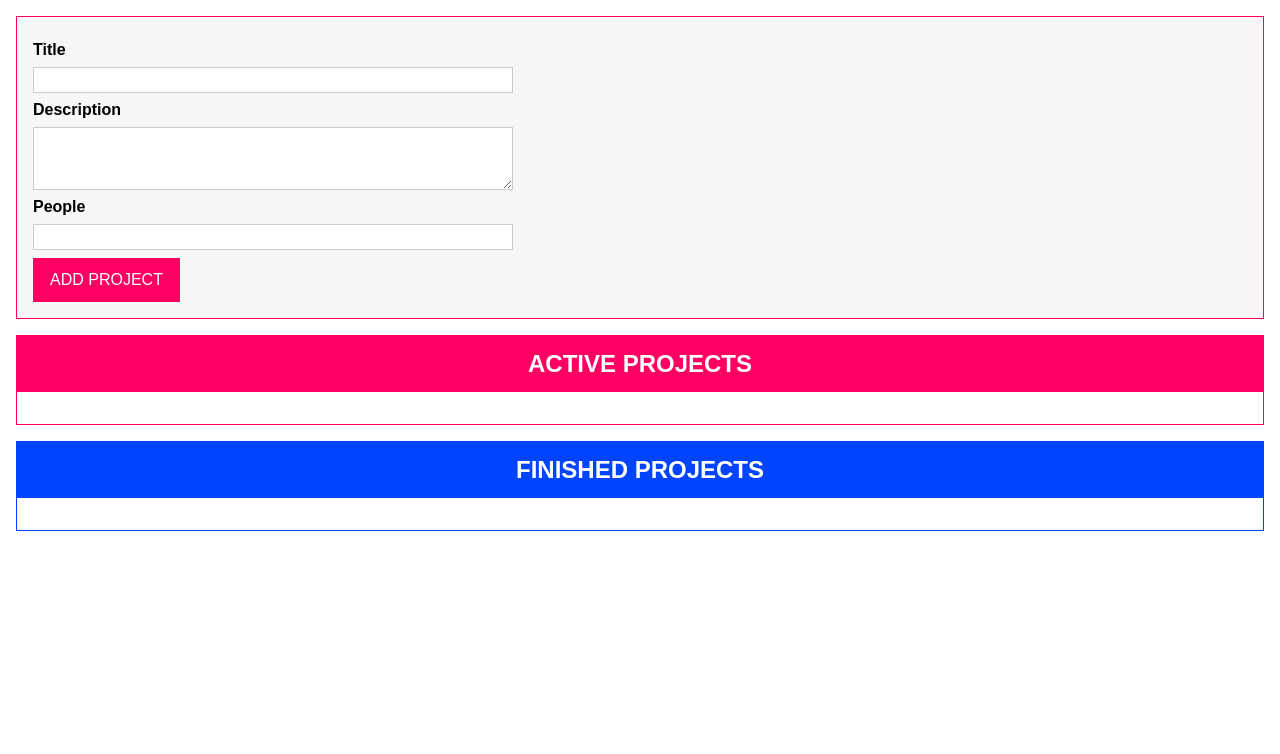
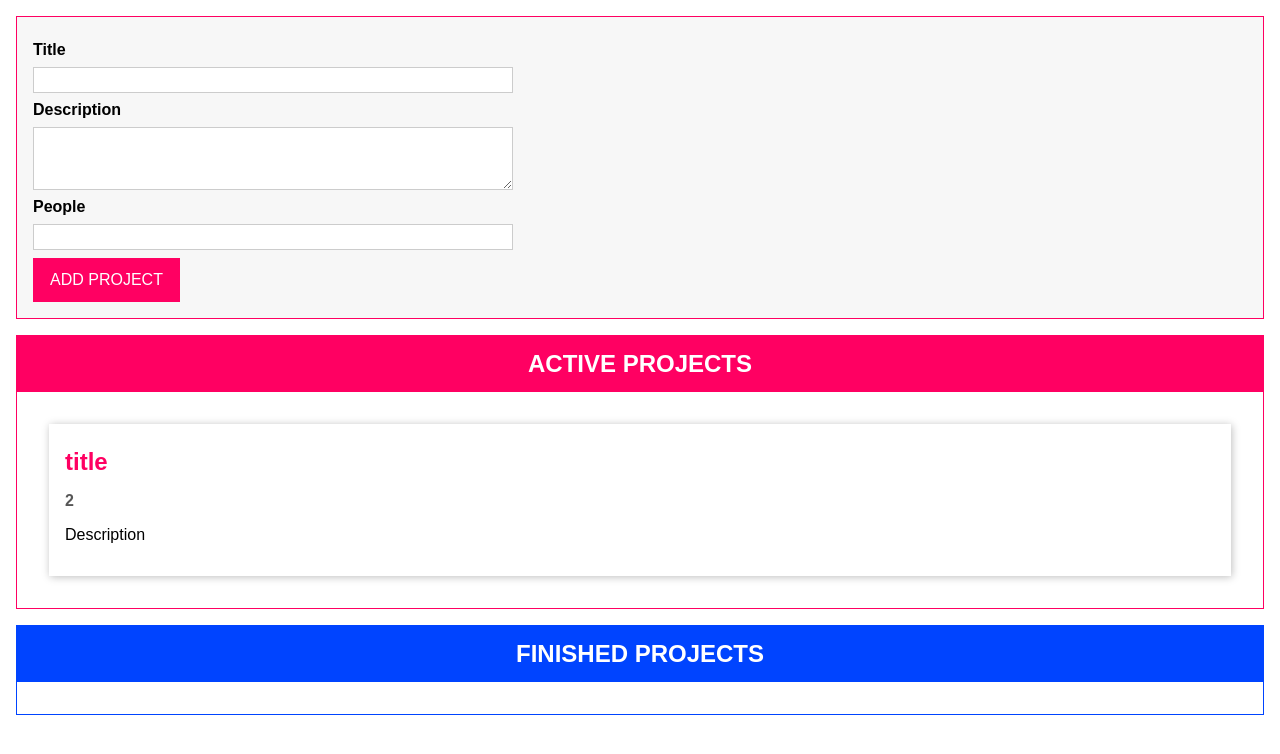
Before and after one commit to bilenkomike/typescript-course, a website with bundled scripts: page index.html in a window 1280 px wide. Both pictures are taken after a click on the button "ADD PROJECT". Built offline with nearby package versions, Linux system fonts and the light colour scheme.

Commit message:
drag and drop app in typescript

```diff
--- a/app.css
+++ b/app.css
@@ -91,6 +91,8 @@ button:active {
   box-shadow: 1px 1px 8px rgba(0, 0, 0, 0.26);
   padding: 1rem;
   margin: 1rem;
+
+  background-color: #fff;
 }
 
 .projects li h2 {
--- a/index.html
+++ b/index.html
@@ -13,21 +13,32 @@
       <form>
         <div class="form-control">
           <label for="title">Title</label>
-          <input type="text" id="title" />
+          <input type="text" value="title" id="title" />
         </div>
         <div class="form-control">
           <label for="description">Description</label>
-          <textarea id="description" rows="3"></textarea>
+          <textarea id="description" rows="3">Description</textarea>
         </div>
         <div class="form-control">
           <label for="people">People</label>
-          <input type="number" id="people" step="1" min="0" max="10" />
+          <input
+            type="number"
+            id="people"
+            value="2"
+            step="1"
+            min="0"
+            max="10"
+          />
         </div>
         <button type="submit">ADD PROJECT</button>
       </form>
     </template>
     <template id="single-project">
-      <li></li>
+      <li draggable="true">
+        <h2></h2>
+        <h3></h3>
+        <p></p>
+      </li>
     </template>
     <template id="project-list">
       <section class="projects">
--- a/src/app.ts
+++ b/src/app.ts
@@ -1,5 +1,89 @@
-// validation
-interface Validate {
+// Draf & Drop Interfaces
+interface Draggable {
+  dragStartHandler(event: DragEvent): void;
+  dragEndHandler(event: DragEvent): void;
+}
+
+interface DragTarget {
+  dragOverHandler(event: DragEvent): void;
+  dropHandler(event: DragEvent): void;
+  dragLeaveHandler(event: DragEvent): void;
+}
+
+// Project Type
+enum ProjectStatus {
+  Active,
+  Finished,
+}
+
+class Project {
+  constructor(
+    public id: string,
+    public title: string,
+    public description: string,
+    public people: number,
+    public status: ProjectStatus
+  ) {}
+}
+
+// Project State Management
+type Listener<T> = (items: T[]) => void;
+
+class State<T> {
+  protected listeners: Listener<T>[] = [];
+
+  addListener(listenerFn: Listener<T>) {
+    this.listeners.push(listenerFn);
+  }
+}
+
+class ProjectState extends State<Project> {
+  private projects: Project[] = [];
+  private static instance: ProjectState;
+
+  private constructor() {
+    super();
+  }
+
+  static getInstance() {
+    if (this.instance) {
+      return this.instance;
+    }
+    this.instance = new ProjectState();
+    return this.instance;
+  }
+
+  addProject(title: string, description: string, numOfPeople: number) {
+    const newProject = new Project(
+      Math.random().toString(),
+      title,
+      description,
+      numOfPeople,
+      ProjectStatus.Active
+    );
+    this.projects.push(newProject);
+    this.updateListeners();
+  }
+
+  moveProject(projectId: string, newStatus: ProjectStatus) {
+    const project = this.projects.find((prj) => prj.id === projectId);
+    if (project && project.status !== newStatus) {
+      project.status = newStatus;
+      this.updateListeners();
+    }
+  }
+
+  private updateListeners() {
+    for (const listenerFn of this.listeners) {
+      listenerFn(this.projects.slice());
+    }
+  }
+}
+
+const projectState = ProjectState.getInstance();
+
+// Validation
+interface Validatable {
   value: string | number;
   required?: boolean;
   minLength?: number;
@@ -8,45 +92,41 @@ interface Validate {
   max?: number;
 }
 
-function validate(validatableInput: Validate) {
+function validate(validatableInput: Validatable) {
   let isValid = true;
   if (validatableInput.required) {
     isValid = isValid && validatableInput.value.toString().trim().length !== 0;
   }
-
   if (
     validatableInput.minLength != null &&
     typeof validatableInput.value === "string"
   ) {
     isValid =
-      isValid && validatableInput.value.length > validatableInput.minLength;
+      isValid && validatableInput.value.length >= validatableInput.minLength;
   }
-
   if (
     validatableInput.maxLength != null &&
     typeof validatableInput.value === "string"
   ) {
     isValid =
-      isValid && validatableInput.value.length < validatableInput.maxLength;
+      isValid && validatableInput.value.length <= validatableInput.maxLength;
   }
   if (
     validatableInput.min != null &&
     typeof validatableInput.value === "number"
   ) {
-    isValid = isValid && validatableInput.value > validatableInput.min;
+    isValid = isValid && validatableInput.value >= validatableInput.min;
   }
-
   if (
     validatableInput.max != null &&
     typeof validatableInput.value === "number"
   ) {
-    isValid = isValid && validatableInput.value < validatableInput.max;
+    isValid = isValid && validatableInput.value <= validatableInput.max;
   }
   return isValid;
 }
 
 // autobind decorator
-
 function autobind(_: any, _2: string, descriptor: PropertyDescriptor) {
   const originalMethod = descriptor.value;
   const adjDescriptor: PropertyDescriptor = {
@@ -59,63 +139,171 @@ function autobind(_: any, _2: string, descriptor: PropertyDescriptor) {
   return adjDescriptor;
 }
 
-// project list class
+// Component Base Class
+abstract class Component<T extends HTMLElement, U extends HTMLElement> {
+  templateElement: HTMLTemplateElement;
+  hostElement: T;
+  element: U;
 
-class ProjectList {
-  templateElement: HTMLTemplateElement;
-  hostElement: HTMLDivElement;
-  element: HTMLElement;
-
-  constructor(private type: "active" | "finished") {
+  constructor(
+    templateId: string,
+    hostElementId: string,
+    insertAtStart: boolean,
+    newElementId?: string
+  ) {
     this.templateElement = document.getElementById(
-      "project-list"
+      templateId
     )! as HTMLTemplateElement;
-    this.hostElement = document.getElementById("app")! as HTMLDivElement;
+    this.hostElement = document.getElementById(hostElementId)! as T;
 
     const importedNode = document.importNode(
       this.templateElement.content,
       true
     );
-    this.element = importedNode.firstElementChild as HTMLElement;
-    this.element.id = `${this.type}-projects`;
-    this.attach();
+    this.element = importedNode.firstElementChild as U;
+    if (newElementId) {
+      this.element.id = newElementId;
+    }
+
+    this.attach(insertAtStart);
+  }
+
+  private attach(insertAtBeginning: boolean) {
+    this.hostElement.insertAdjacentElement(
+      insertAtBeginning ? "afterbegin" : "beforeend",
+      this.element
+    );
+  }
+
+  abstract configure(): void;
+  abstract renderContent(): void;
+}
+
+// ProjectItem Class
+class ProjectItem
+  extends Component<HTMLUListElement, HTMLLIElement>
+  implements Draggable
+{
+  private project: Project;
+
+  get persons() {
+    if (this.project.people === 1) {
+      return "1 person";
+    } else {
+      return `${this.project.people} persons`;
+    }
+  }
+
+  constructor(hostId: string, project: Project) {
+    super("single-project", hostId, false, project.id);
+    this.project = project;
+
+    this.configure();
+    this.renderContent();
+  }
+  @autobind
+  dragStartHandler(event: DragEvent): void {
+    event.dataTransfer!.setData("text/plain", this.project.id);
+    event.dataTransfer!.effectAllowed = "move";
+  }
+
+  dragEndHandler(_: DragEvent): void {}
+
+  configure() {
+    this.element.addEventListener("dragstart", this.dragStartHandler);
+    this.element.addEventListener("dragend", this.dragEndHandler);
+  }
+
+  renderContent() {
+    this.element.querySelector("h2")!.textContent = this.project.title;
+    this.element.querySelector("h3")!.textContent =
+      this.project.people.toString();
+    this.element.querySelector("p")!.textContent = this.project.description;
+  }
+}
+
+// ProjectList Class
+class ProjectList
+  extends Component<HTMLDivElement, HTMLElement>
+  implements DragTarget
+{
+  assignedProjects: Project[];
+
+  constructor(private type: "active" | "finished") {
+    super("project-list", "app", false, `${type}-projects`);
+    this.assignedProjects = [];
+
+    this.configure();
     this.renderContent();
   }
 
-  private renderContent() {
+  @autobind
+  dragOverHandler(event: DragEvent): void {
+    if (event.dataTransfer && event.dataTransfer.types[0] === "text/plain") {
+      event.preventDefault();
+      const listEl = this.element.querySelector("ul")!;
+      listEl.classList.add("droppable");
+    }
+  }
+
+  @autobind
+  dropHandler(event: DragEvent): void {
+    const prjId = event.dataTransfer!.getData("text/plain");
+    projectState.moveProject(
+      prjId,
+      this.type === "active" ? ProjectStatus.Active : ProjectStatus.Finished
+    );
+  }
+
+  @autobind
+  dragLeaveHandler(_: DragEvent): void {
+    const listEl = this.element.querySelector("ul")!;
+    listEl.classList.remove("droppable");
+  }
+
+  configure() {
+    this.element.addEventListener("dragover", this.dragOverHandler);
+    this.element.addEventListener("dragleave", this.dragLeaveHandler);
+    this.element.addEventListener("drop", this.dropHandler);
+
+    projectState.addListener((projects: Project[]) => {
+      const relevantProjects = projects.filter((prj) => {
+        if (this.type === "active") {
+          return prj.status === ProjectStatus.Active;
+        }
+        return prj.status === ProjectStatus.Finished;
+      });
+      this.assignedProjects = relevantProjects;
+      this.renderProjects();
+    });
+  }
+
+  renderContent() {
     const listId = `${this.type}-projects-list`;
     this.element.querySelector("ul")!.id = listId;
     this.element.querySelector("h2")!.textContent =
       this.type.toUpperCase() + " PROJECTS";
   }
 
-  private attach() {
-    this.hostElement.insertAdjacentElement("beforeend", this.element);
+  private renderProjects() {
+    const listEl = document.getElementById(
+      `${this.type}-projects-list`
+    )! as HTMLUListElement;
+    listEl.innerHTML = "";
+    for (const prjItem of this.assignedProjects) {
+      new ProjectItem(this.element.querySelector("ul")!.id, prjItem);
+    }
   }
 }
 
 // ProjectInput Class
-class ProjectInput {
-  templateElement: HTMLTemplateElement;
-  hostElement: HTMLDivElement;
-  element: HTMLFormElement;
+class ProjectInput extends Component<HTMLDivElement, HTMLFormElement> {
   titleInputElement: HTMLInputElement;
   descriptionInputElement: HTMLInputElement;
   peopleInputElement: HTMLInputElement;
 
   constructor() {
-    this.templateElement = document.getElementById(
-      "project-input"
-    )! as HTMLTemplateElement;
-    this.hostElement = document.getElementById("app")! as HTMLDivElement;
-
-    const importedNode = document.importNode(
-      this.templateElement.content,
-      true
-    );
-    this.element = importedNode.firstElementChild as HTMLFormElement;
-    this.element.id = "user-input";
-
+    super("project-input", "app", true, "user-input");
     this.titleInputElement = this.element.querySelector(
       "#title"
     ) as HTMLInputElement;
@@ -125,28 +313,30 @@ class ProjectInput {
     this.peopleInputElement = this.element.querySelector(
       "#people"
     ) as HTMLInputElement;
+    this.configure();
+  }
 
-    this.configure();
-    this.attach();
+  configure() {
+    this.element.addEventListener("submit", this.submitHandler);
   }
+
+  renderContent() {}
 
   private gatherUserInput(): [string, string, number] | void {
     const enteredTitle = this.titleInputElement.value;
-    const enteredDrescription = this.descriptionInputElement.value;
+    const enteredDescription = this.descriptionInputElement.value;
     const enteredPeople = this.peopleInputElement.value;
 
-    const titleValidatable: Validate = {
+    const titleValidatable: Validatable = {
       value: enteredTitle,
       required: true,
     };
-
-    const descriptionValidatable: Validate = {
-      value: enteredDrescription,
+    const descriptionValidatable: Validatable = {
+      value: enteredDescription,
       required: true,
       minLength: 5,
     };
-
-    const peopleValidatable: Validate = {
+    const peopleValidatable: Validatable = {
       value: +enteredPeople,
       required: true,
       min: 1,
@@ -154,14 +344,14 @@ class ProjectInput {
     };
 
     if (
-      !validate(titleValidatable) &&
-      !validate(descriptionValidatable) &&
+      !validate(titleValidatable) ||
+      !validate(descriptionValidatable) ||
       !validate(peopleValidatable)
     ) {
-      alert("Please try again");
+      alert("Invalid input, please try again!");
       return;
     } else {
-      return [enteredTitle, enteredDrescription, +enteredPeople];
+      return [enteredTitle, enteredDescription, +enteredPeople];
     }
   }
 
@@ -176,20 +366,13 @@ class ProjectInput {
     event.preventDefault();
     const userInput = this.gatherUserInput();
     if (Array.isArray(userInput)) {
+      const [title, desc, people] = userInput;
+      projectState.addProject(title, desc, people);
       this.clearInputs();
-      const [title, description, people] = userInput;
     }
-  }
-
-  private configure() {
-    this.element.addEventListener("submit", this.submitHandler);
-  }
-
-  private attach() {
-    this.hostElement.insertAdjacentElement("afterbegin", this.element);
   }
 }
 
 const prjInput = new ProjectInput();
-const activeProjectList = new ProjectList("active");
-const finishedProjectList = new ProjectList("finished");
+const activePrjList = new ProjectList("active");
+const finishedPrjList = new ProjectList("finished");
```
